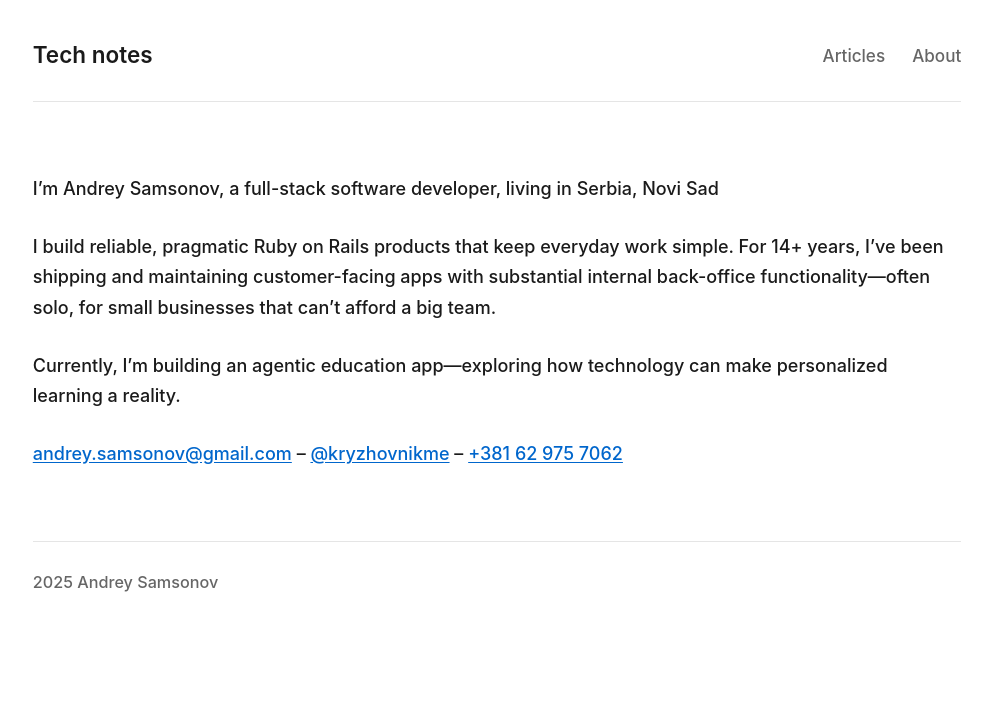
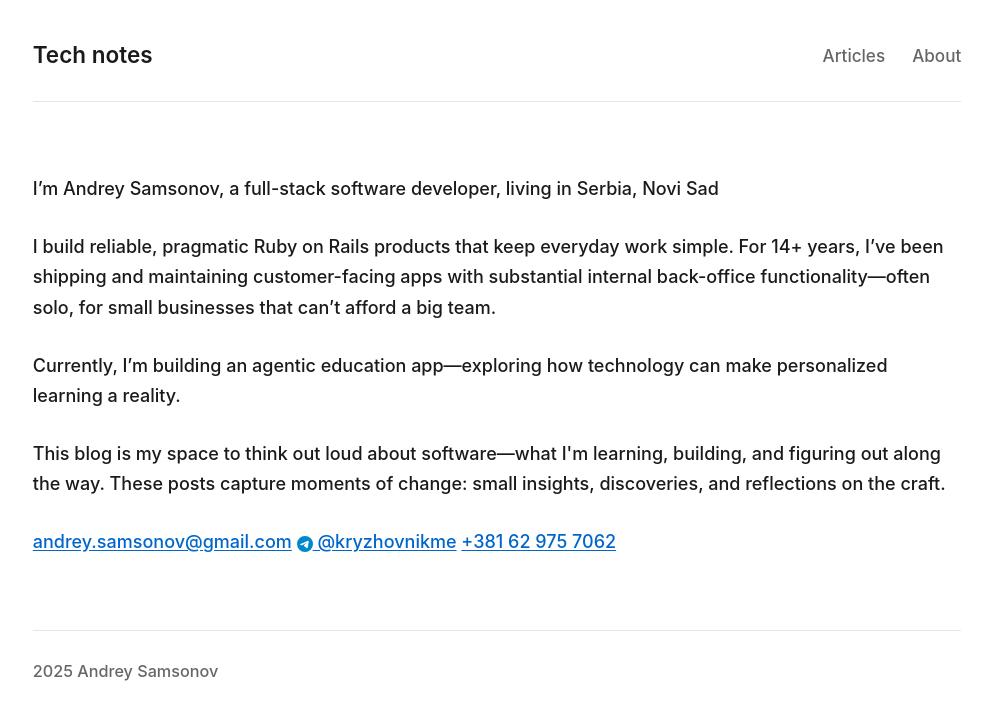
Before and after one commit to kryzhovnik/blog, a Jekyll site: the page built from about.md, in a window 1280 px wide. Shown: the top 720 px of the page, without its empty margins (143-1135 px from the left). Built offline with Jekyll 4.4.1, drawn with Linux system fonts in a browser that asks for light colours.

Commit message:
Append about page

```diff
--- a/about.md
+++ b/about.md
@@ -10,4 +10,10 @@ I build reliable, pragmatic Ruby on Rails products that keep everyday work simpl
 
 Currently, I'm building an agentic education app—exploring how technology can make personalized learning a reality.
 
-[andrey.samsonov@gmail.com](mailto:andrey.samsonov@gmail.com) – [@kryzhovnikme](https://t.me/kryzhovnikme) – [+381 62 975 7062](tel:381629757062)
+<p class="about-blog">This blog is my space to think out loud about software—what I'm learning, building, and figuring out along the way. These posts capture moments of change: small insights, discoveries, and reflections on the craft.</p>
+
+<div class="contacts">
+  <a href="mailto:andrey.samsonov@gmail.com">andrey.samsonov@gmail.com</a>
+  <a href="https://t.me/kryzhovnikme"><svg xmlns="http://www.w3.org/2000/svg" width="16" height="16" viewBox="0 0 24 24" fill="#0088CC" style="vertical-align: text-bottom;"><path d="M11.944 0A12 12 0 0 0 0 12a12 12 0 0 0 12 12 12 12 0 0 0 12-12A12 12 0 0 0 12 0a12 12 0 0 0-.056 0zm4.962 7.224c.1-.002.321.023.465.14a.506.506 0 0 1 .171.325c.016.093.036.306.02.472-.18 1.898-.962 6.502-1.36 8.627-.168.9-.499 1.201-.82 1.23-.696.065-1.225-.46-1.9-.902-1.056-.693-1.653-1.124-2.678-1.8-1.185-.78-.417-1.21.258-1.91.177-.184 3.247-2.977 3.307-3.23.007-.032.014-.15-.056-.212s-.174-.041-.249-.024c-.106.024-1.793 1.14-5.061 3.345-.48.33-.913.49-1.302.48-.428-.008-1.252-.241-1.865-.44-.752-.245-1.349-.374-1.297-.789.027-.216.325-.437.893-.663 3.498-1.524 5.83-2.529 6.998-3.014 3.332-1.386 4.025-1.627 4.476-1.635z"/></svg> @kryzhovnikme</a>
+  <a href="tel:381629757062">+381 62 975 7062</a>
+</div>
```
